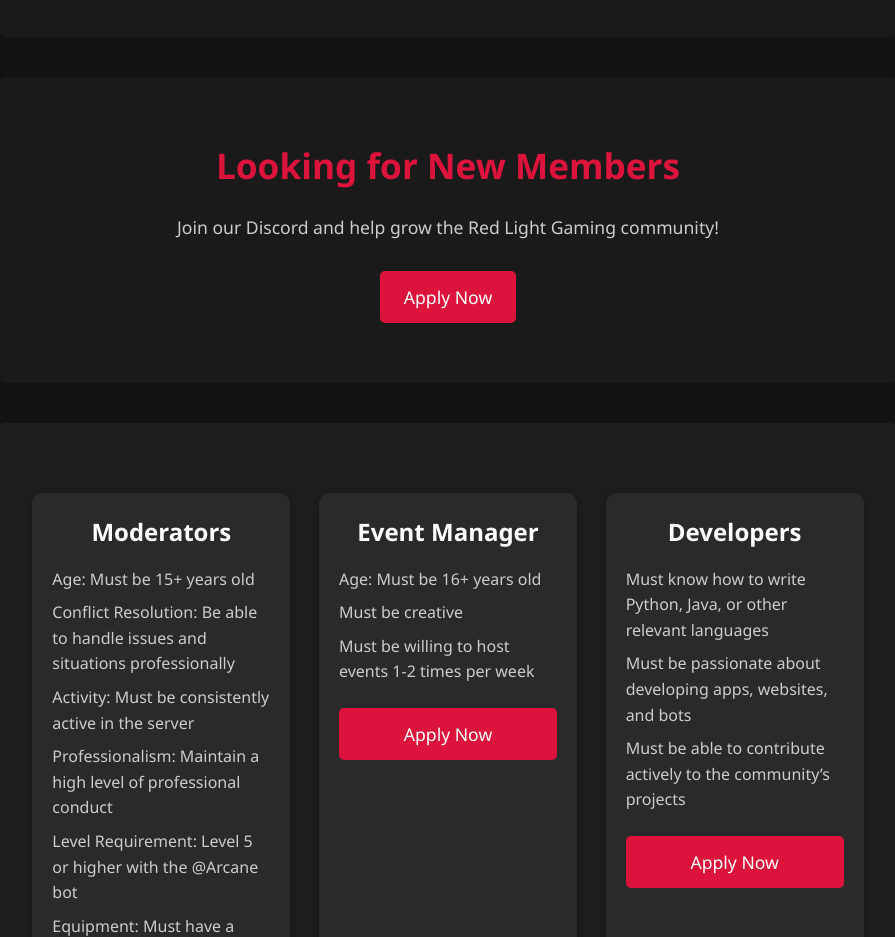
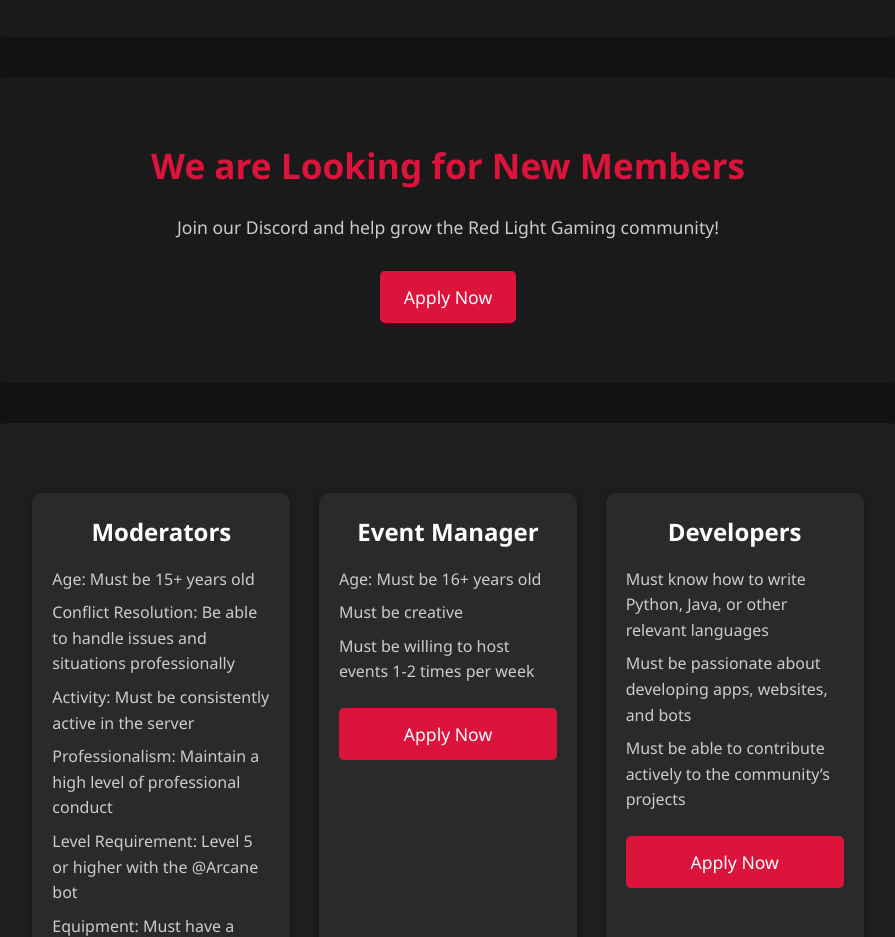
Before and after one commit to Red-Light-Gaming/Red-Light-Gaming.github.io, a plain HTML site: page index.html in a window 1280 px wide. Shown: the part 780-1717 px from the top of the page, without its empty margins (192-1087 px from the left). Drawn offline with Linux system fonts and the light colour scheme; a script that the page names is missing.

Commit message:
Update index.html

```diff
--- a/index.html
+++ b/index.html
@@ -36,7 +36,7 @@
 
     <!-- Join Section -->
     <section id="Join our community">
-        <h2>Looking for New Members</h2>
+        <h2>We are Looking for New Members</h2>
         <p>Join our Discord and help grow the Red Light Gaming community!</p>
         <a href="https://discord.gg/6u8DNgzUCe" class="cta-button">Apply Now</a>
     </section>
```
